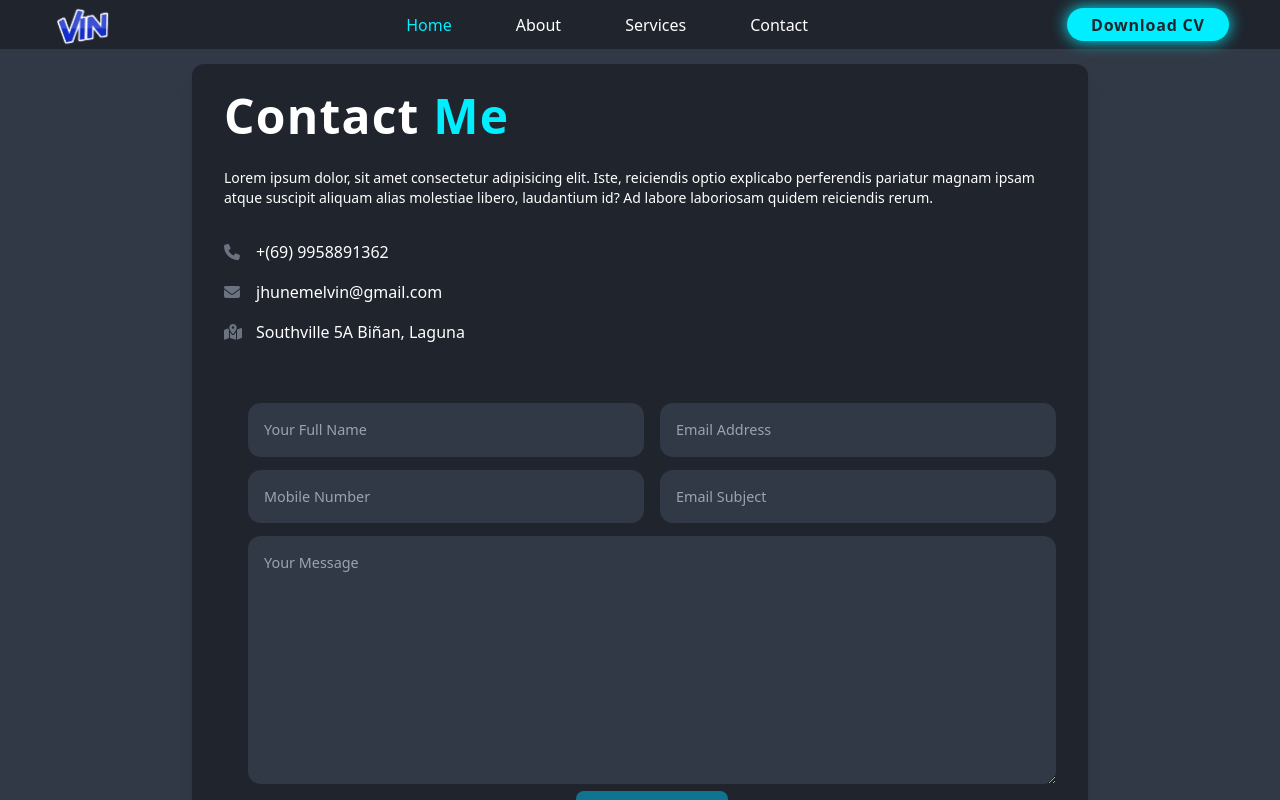
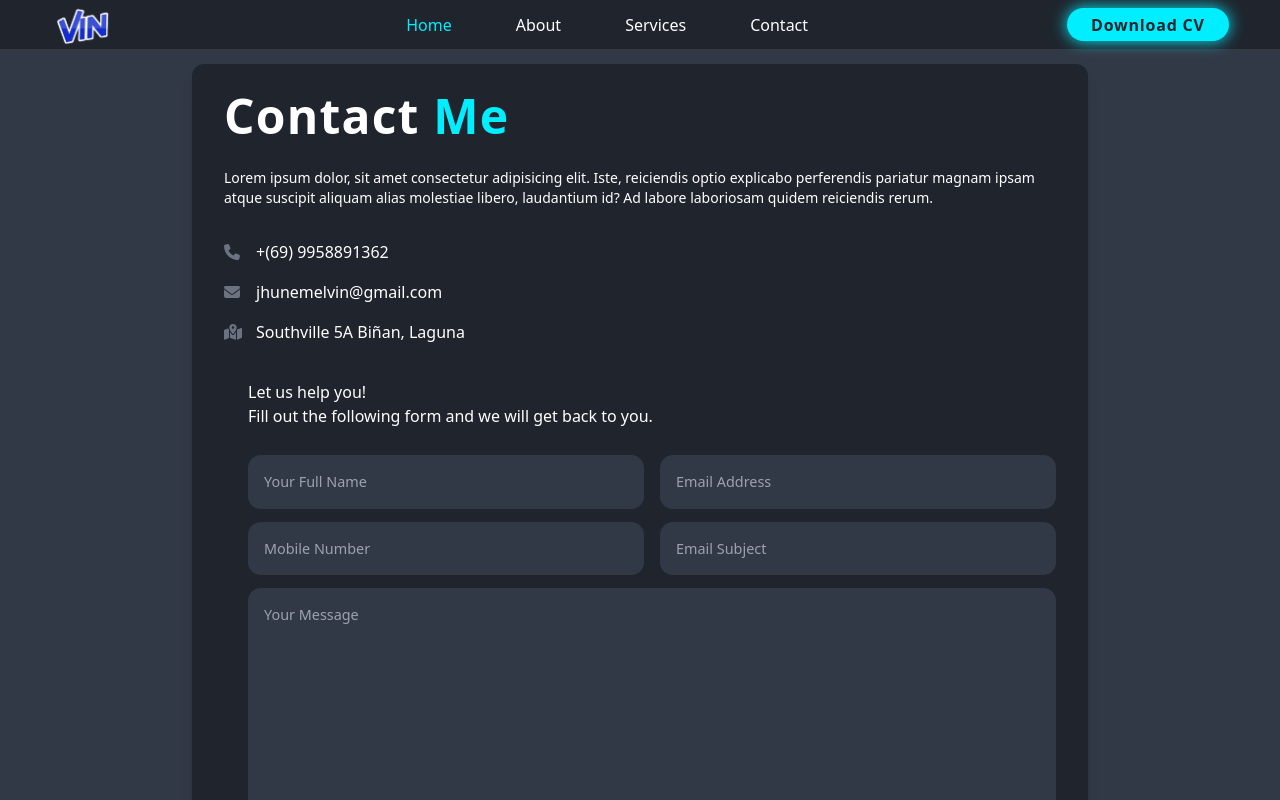
Before and after one commit to jhunemelvin/jhune_melvin.github.io, an Angular app: page /contact in a window 1280 px wide. Shown: the top 800 px of the page. Built offline with nearby package versions, Linux system fonts and the light colour scheme.

Commit message:
initialize

```diff
--- a/src/app/contact/contact.component.html
+++ b/src/app/contact/contact.component.html
@@ -31,6 +31,10 @@
           </div>
       </div>
       <div>
+        <p class="pt-1 text-white text-base">
+          Let us help you!
+          <br>Fill out the following form and we will get back to you.
+        </p>
         <div>
           <form action="">
             <div class="input-box">
```
Also changed, not shown: 6 other files (tests, documents, lock files or other folders).
